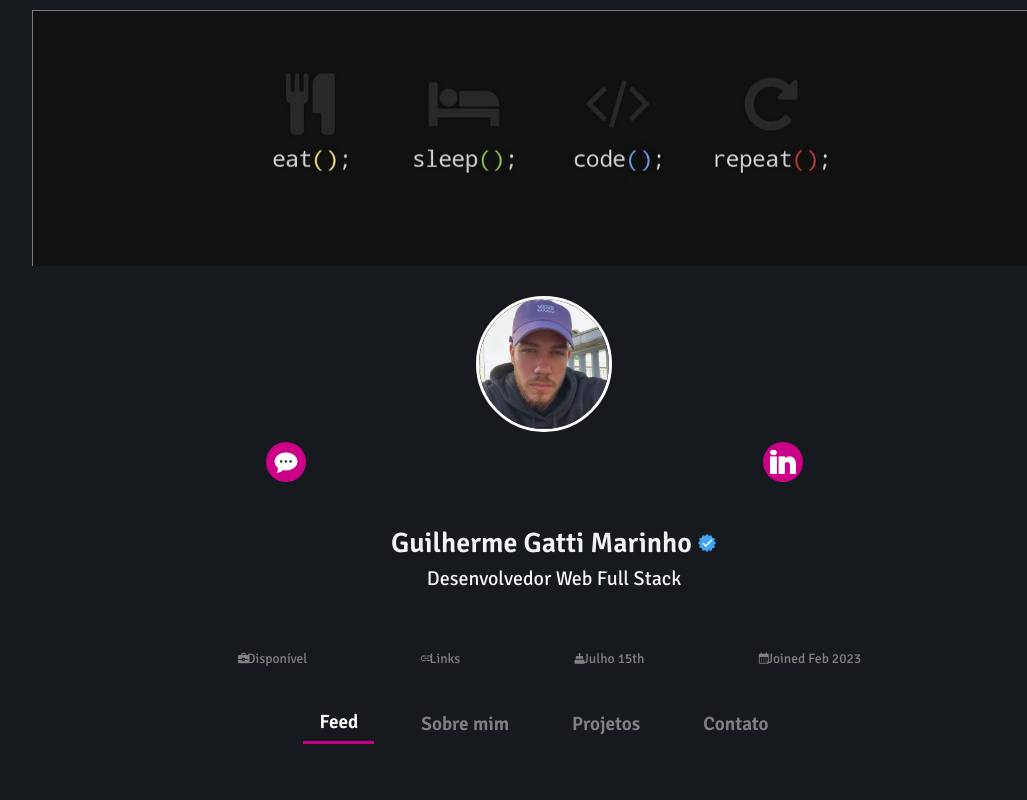
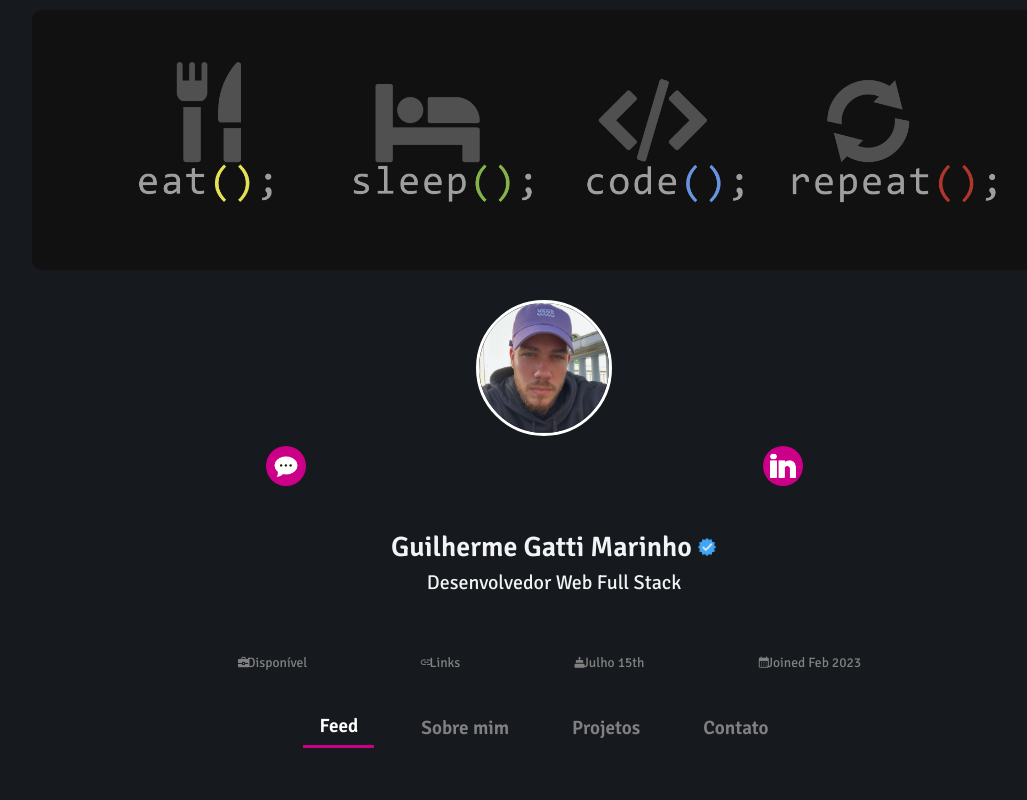
Before and after one commit to guido-marinho/guido-marinho.github.io, a React (Vite) app: page / in a window 1280 px wide. Shown: the top 800 px of the page, without its empty margins (96-1123 px from the left). Built offline with nearby package versions, Linux system fonts and the light colour scheme.

Commit message:
🐛 fix: corrige cover

```diff
--- a/src/CSS/Header.css
+++ b/src/CSS/Header.css
@@ -1,6 +1,13 @@
 .cover-page {
   width: 40%;
   margin: 20px auto 0;
+}
+
+.cover-page img {
+  width: 100%;
+  height: 260px;
+  object-fit: cover;
+  border-radius: 10px;
 }
 
 .profile-container {
```
Also changed, not shown: src/images/cover.png.
